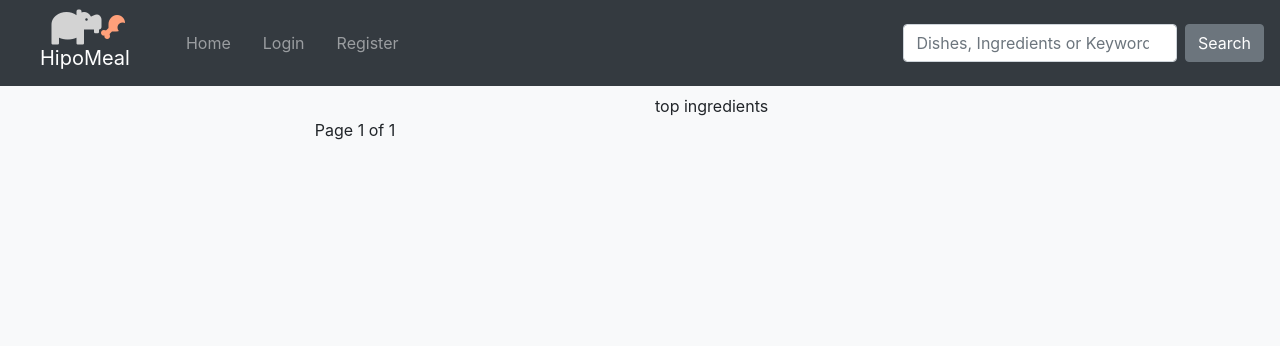
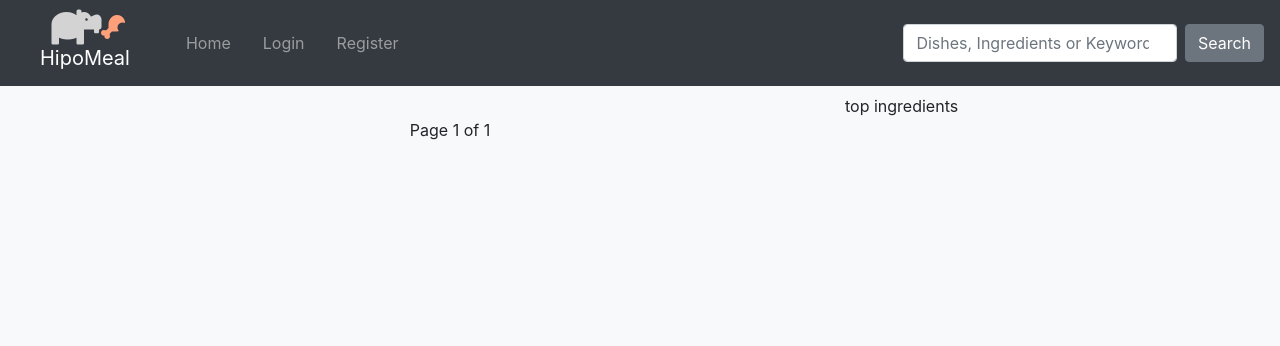
Before and after one commit to omerfarukabaci/hipo-meal, a Django app: page / in a window 1280 px wide. Shown: the top 346 px of the page. Run offline with Django 3.2, Linux system fonts and the light colour scheme; data that the repository does not hold is empty; some libraries are stand-ins or nearby versions.

Commit message:
Change column sizes of grid system

```diff
--- a/hipo_meal/recipes/templates/recipes/base.html
+++ b/hipo_meal/recipes/templates/recipes/base.html
@@ -72,11 +72,11 @@
             {% endfor %}
         {% endif %}
         <div class="row">
-            <div class="col">
+            <div class="col-8">
                 {% block content %}
                 {% endblock content%}
             </div>
-            <div class="col">
+            <div class="col-4">
                 top ingredients
             </div>
         </div>
```
